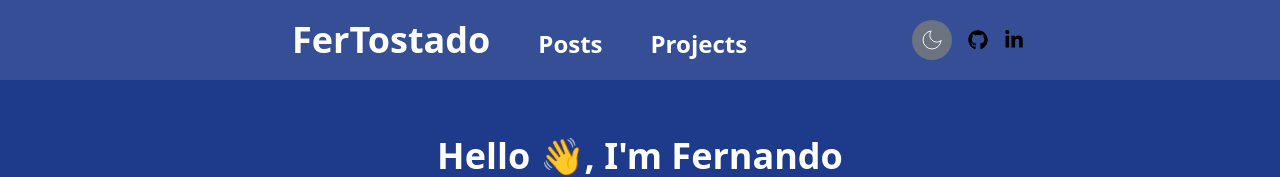
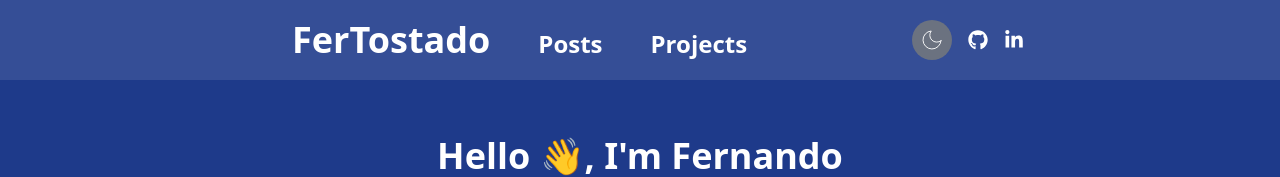
Before and after one commit to esponges/fer-personal-site, a Next.js app: page / in a window 1280 px wide. Shown: the top 177 px of the page. Built offline with nearby package versions, Linux system fonts and the light colour scheme.

Commit message:
restore font color

```diff
--- a/src/app/layout.tsx
+++ b/src/app/layout.tsx
@@ -8,7 +8,7 @@ export default function RootLayout({ children }: { children: React.ReactNode })
   return (
     <html lang='EN'>
       <head />
-      <body className={`flex min-h-screen flex-col bg-blue-900 dark:bg-gray-800 font-color-white`}>
+      <body className={`flex min-h-screen flex-col bg-blue-900 dark:bg-gray-800 font-color--primary`}>
         <Navbar />
         <main className="flex-grow">{children}</main>
         <Footer />
```
